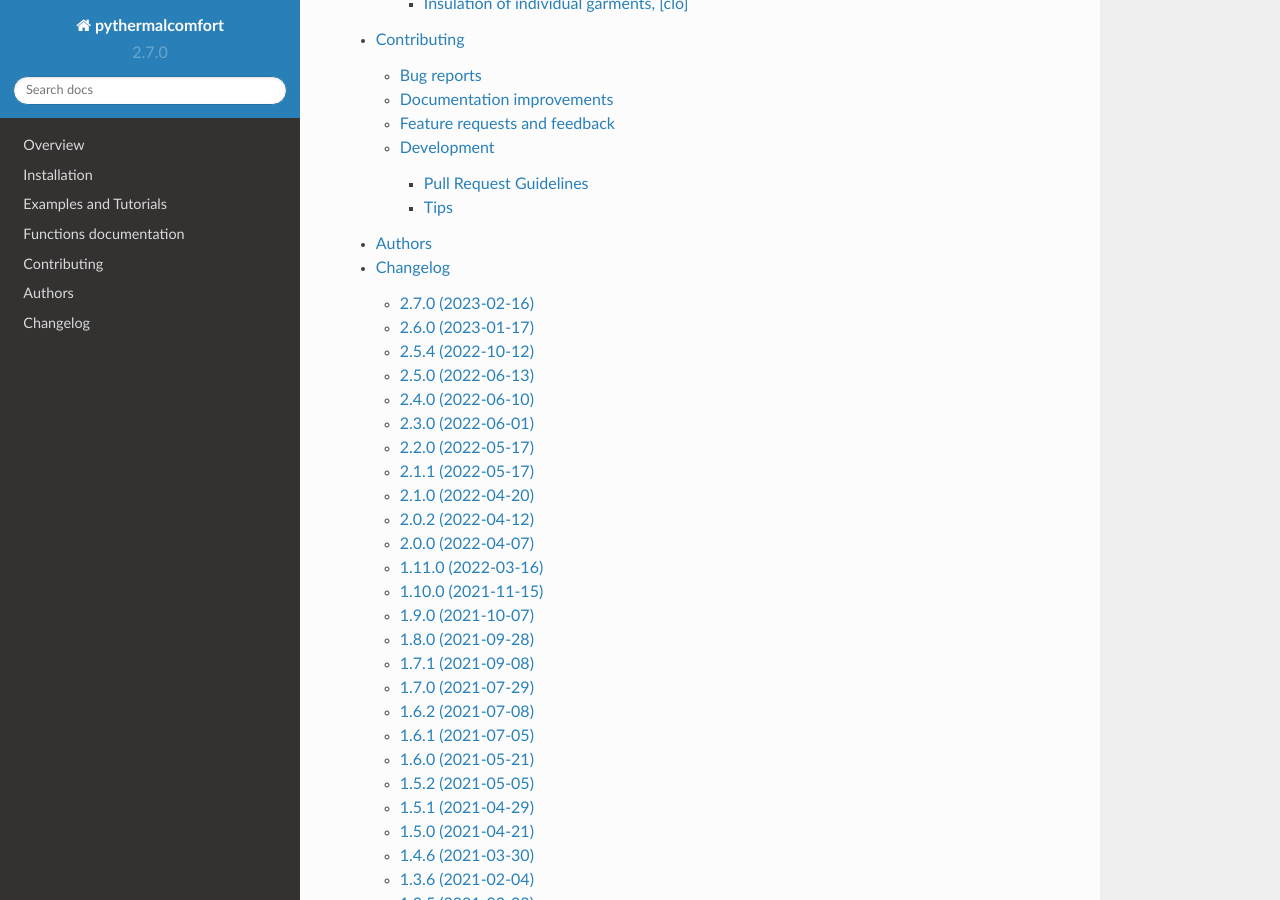
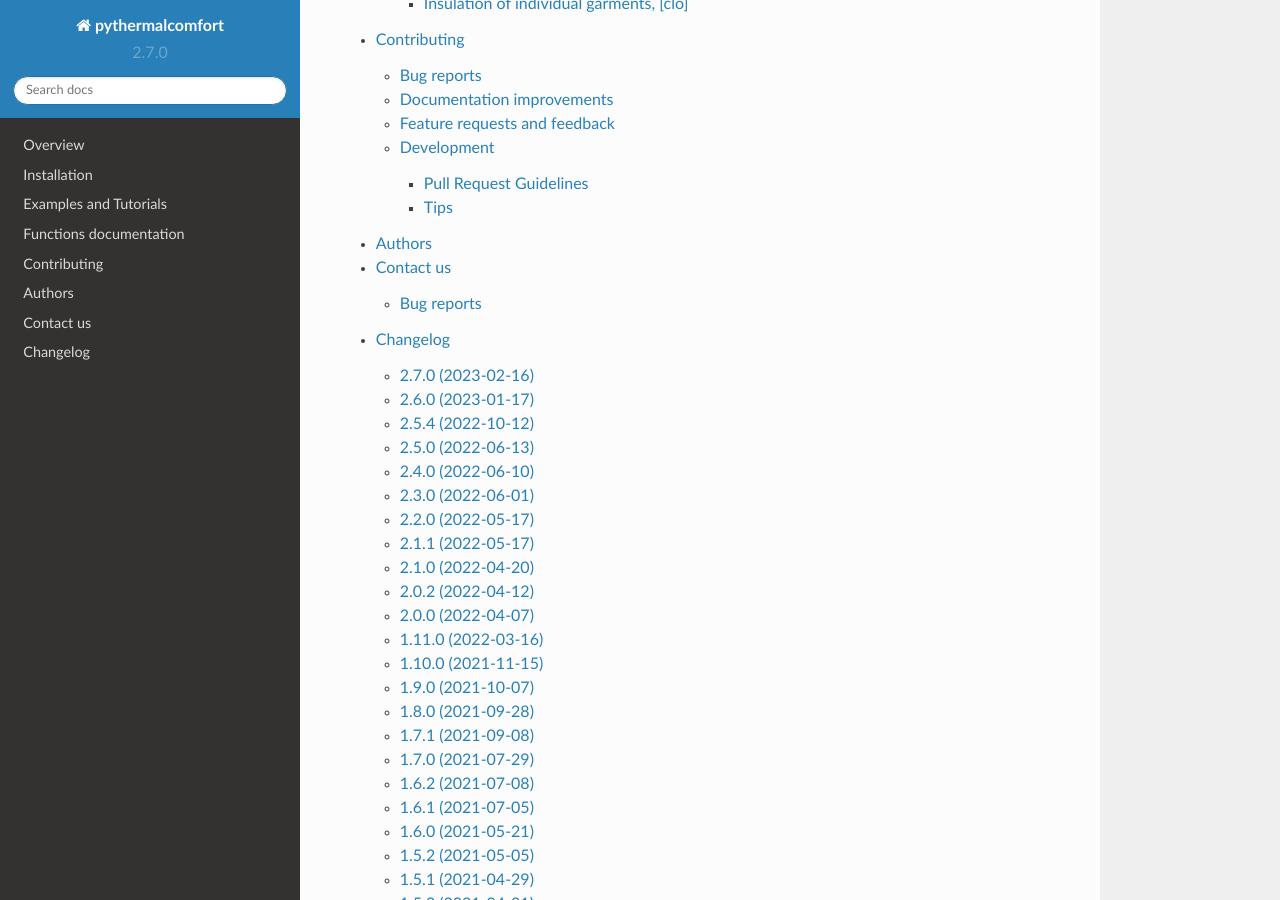
Before and after one commit to CenterForTheBuiltEnvironment/pythermalcomfort, a Sphinx documentation site: the page built from docs/index.rst, in a window 1280 px wide and 900 px high, scrolled down 1368 px. Built offline with Sphinx 7.4.7 and the Read the Docs theme 2.0.0, drawn with Linux system fonts in a browser that asks for light colours; part of the change alters nothing that is shown.

```diff
--- /dev/null
+++ b/docs/contact_us.rst
@@ -0,0 +1,15 @@
+==========
+Contact us
+==========
+
+If you need help, would like to ask a question about the tool, give us a feedback, or suggest a new feature you can now use `GitHub discussions <https://github.com/CenterForTheBuiltEnvironment/pythermalcomfort/discussions>`_.
+
+Bug reports
+===========
+
+You can report bugs using `GitHub issues <https://github.com/CenterForTheBuiltEnvironment/pythermalcomfort/issues>`_.
+When reporting a bug please include:
+
+    * Your operating system name and version.
+    * Any details about your local setup that might be helpful in troubleshooting.
+    * Detailed steps to reproduce the bug.
--- a/docs/index.rst
+++ b/docs/index.rst
@@ -11,6 +11,7 @@ Contents
    reference/index
    contributing
    authors
+   contact_us
    changelog
 
 Indices and tables
```
